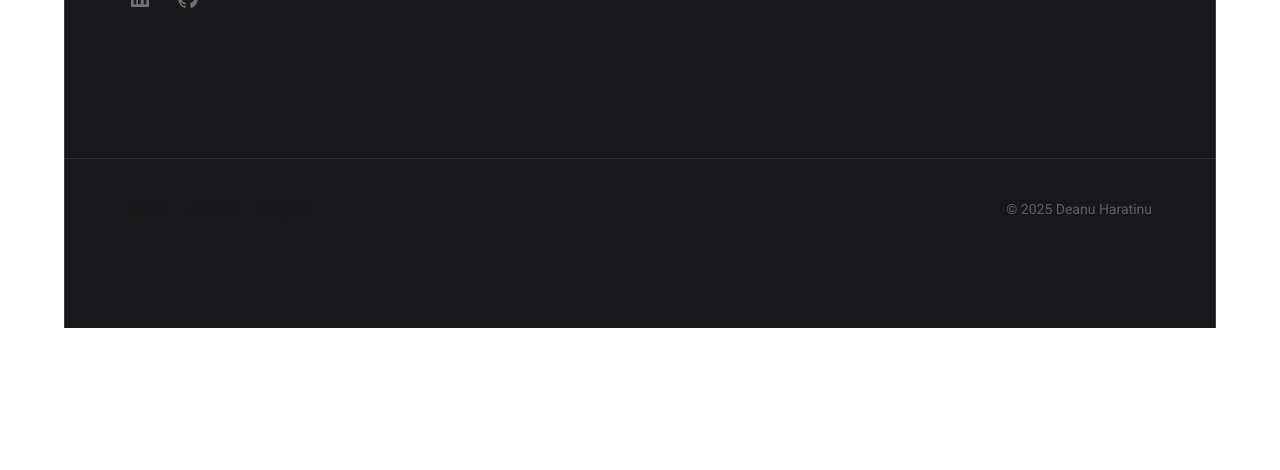
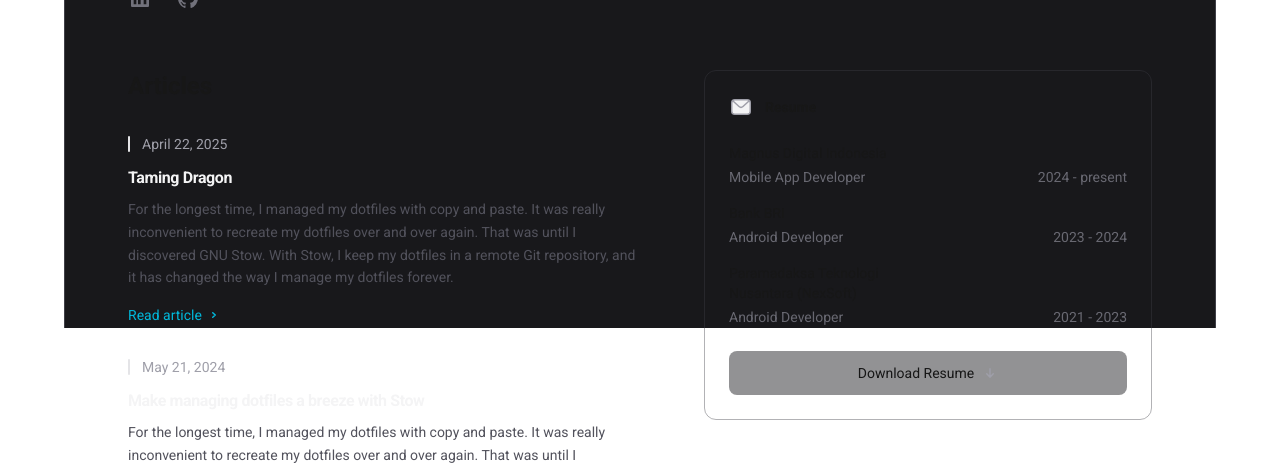
Before and after one commit to deanuharatinu/posisiterakhir, a Next.js app: page / in a window 1280 px wide. Shown: the part 472-942 px from the top of the page. Before the commit the page ends 800 px from the top, so only its background shows below. Built offline with nearby package versions, Linux system fonts and the light colour scheme.

Commit message:
feat: dynamic articles & resume on home page

```diff
--- a/app/page.tsx
+++ b/app/page.tsx
@@ -1,6 +1,14 @@
+import Article from "./ui/home-article";
+import ResumeCard from "./ui/resume-card";
+
+// import data
+import resume from "./data/resume.json" assert { type: 'json' };
+import articles from "./data/articles.json" assert { type: 'json' };
+
 export default function Home() {
   return (
     <div className="relative flex flex-col">
+      <section>
         <img className="absolute -top-16 left w-[64px]" src="../favicon.ico" alt="profile" />
         <h1 className="mt-6 text-3xl/tight sm:text-5xl/tight font-bold max-w-3xl">Software engineer, founder, and designer.</h1>
         <p className="mt-6 text-base/relaxed text-zinc-400 max-w-2xl">
@@ -32,6 +40,37 @@ export default function Home() {
             </svg>
           </a>
         </div>
+      </section>
+
+      <section className="mt-10 flex flex-col lg:grid lg:grid-cols-2 lg:grid-rows-[auto_1fr]">
+        <div className="">
+          <h2 className="text-2xl font-bold">
+            Articles
+          </h2>
+
+          {
+            articles.articles &&
+            <div className="mt-8">
+              <HomePageArticles articles={articles.articles} />
+            </div>
+          }
+        </div>
+        <div className="mt-12 lg:mt-0 lg:ml-16">
+          <ResumeCard resumeData={resume.resumeData} />
+        </div>
+      </section>
     </div>
   );
 }
+
+function HomePageArticles({ articles }: Readonly<{ articles?: { titles?: string, dateMillis?: string, content?: string, slug?: string }[] }>) {
+  const isNotEmpty = (articles?.length ?? 0) > 0;
+
+  return isNotEmpty ? (
+    <div className="flex flex-col gap-8">
+      {articles?.map((article, index) => (
+        <Article key={`${article.titles}-${index}`} article={article} />
+      ))}
+    </div>
+  ) : <></>;
+}
--- /dev/null
+++ b/app/ui/home-article.tsx
@@ -0,0 +1,36 @@
+import { formatMillisToDate } from "../utils/utils";
+
+export default function Article({ article }: Readonly<{ article: { title?: string, dateMillis?: string, content?: string, slug?: string } }>) {
+  return (
+    <article>
+      <div className="md:col-span-3 group relative flex flex-col">
+        <h2 className="text-base font-semibold tracking-tight text-zinc-100">
+          <div className="absolute -inset-x-4 -inset-y-4 z-0 scale-95 opacity-0 transition group-hover:scale-100 group-hover:opacity-100 sm:-inset-x-3 sm:rounded-2xl bg-zinc-800/50">
+          </div>
+          <a href={`/articles/${article.slug}`}>
+            <span className="absolute -inset-x-4 -inset-y-6 z-20 sm:-inset-x-6 sm:rounded-2xl"></span>
+            <span className="relative z-10">{article.title}</span>
+          </a>
+        </h2>
+
+        <time className="relative z-10 order-first mb-3 flex items-center text-sm text-zinc-400 dark:text-zinc-500 pl-3.5" dateTime="2024-06-18">
+          <span className="absolute inset-y-0 left-0 flex items-center" aria-hidden="true">
+            <span className="h-4 w-0.5 rounded-full bg-zinc-200 dark:bg-zinc-500"></span>
+          </span>
+          {formatMillisToDate(article.dateMillis)}
+        </time>
+
+        <p className="relative z-10 mt-2 text-sm/relaxed text-zinc-600 dark:text-zinc-400">
+          {article.content}
+        </p>
+
+        <div aria-hidden="true" className="relative z-10 mt-4 flex items-center text-sm font-medium text-cyan-500">
+          Read article
+          <svg viewBox="0 0 16 16" fill="none" aria-hidden="true" className="ml-1 h-4 w-4 stroke-current">
+            <path d="M6.75 5.75 9.25 8l-2.5 2.25" strokeWidth="1.5" strokeLinecap="round" strokeLinejoin="round"></path>
+          </svg>
+        </div>
+      </div>
+    </article>
+  )
+}
--- /dev/null
+++ b/app/ui/resume-card.tsx
@@ -0,0 +1,62 @@
+export default function ResumeCard({ resumeData }: Readonly<{ resumeData?: { company?: string, role?: string, year?: string }[] }>) {
+  return (
+    <div className="flex flex-col border-1 border-zinc-700/40 rounded-xl p-6">
+      <div className="flex flex-row gap-3 items-center">
+        <svg
+          viewBox="0 0 24 24"
+          fill="none"
+          strokeWidth="1.5"
+          strokeLinecap="round"
+          strokeLinejoin="round"
+          aria-hidden="true"
+          className="h-6 w-6 flex-none">
+          <path d="M2.75 7.75a3 3 0 0 1 3-3h12.5a3 3 0 0 1 3 3v8.5a3 3 0 0 1-3 3H5.75a3 3 0 0 1-3-3v-8.5Z"
+            className="fill-zinc-100 stroke-zinc-400 dark:fill-zinc-100/10 dark:stroke-zinc-500"></path>
+          <path d="m4 6 6.024 5.479a2.915 2.915 0 0 0 3.952 0L20 6"
+            className="stroke-zinc-400 dark:stroke-zinc-500"></path>
+        </svg>
+        <h2 className="text-sm font-bold">
+          Resume
+        </h2>
+      </div>
+      {
+        resumeData &&
+        <div className="flex flex-col mt-6 gap-4">
+          {resumeData.map((resumeItem) => {
+            return (
+              <ResumeItem key={resumeItem.company} resumeItem={resumeItem} />
+            );
+          })}
+        </div>
+      }
+
+      <button className="group text-sm bg-zinc-800/50 py-3 mt-6 rounded-lg cursor-pointer hover:bg-zinc-800 transition duration-100 inline-flex items-center justify-center gap-2">
+        Download Resume <span>
+          <svg
+            viewBox="0 0 16 16"
+            fill="none"
+            aria-hidden="true"
+            className="h-4 w-4 stroke-zinc-400 transition group-hover:stroke-zinc-50 group-active:stroke-zinc-50">
+            <path d="M4.75 8.75 8 12.25m0 0 3.25-3.5M8 12.25v-8.5"
+              strokeWidth="1.5"
+              strokeLinecap="round"
+              strokeLinejoin="round"
+            >
+            </path></svg></span>
+      </button>
+
+    </div>
+  )
+}
+
+function ResumeItem({ resumeItem }: Readonly<{ resumeItem: { company?: string, role?: string, year?: string } }>) {
+  return (
+    <div>
+      <h3 className="text-sm lg:max-w-50">{resumeItem.company}</h3>
+      <div className="flex flex-row justify-between text-sm text-zinc-500/90 mt-1">
+        <h4 className="flex-3">{resumeItem.role}</h4>
+        <p className="flex-auto text-right">{resumeItem.year}</p>
+      </div>
+    </div>
+  );
+}
```
Lines whose indentation alone changed are shown as unchanged.
